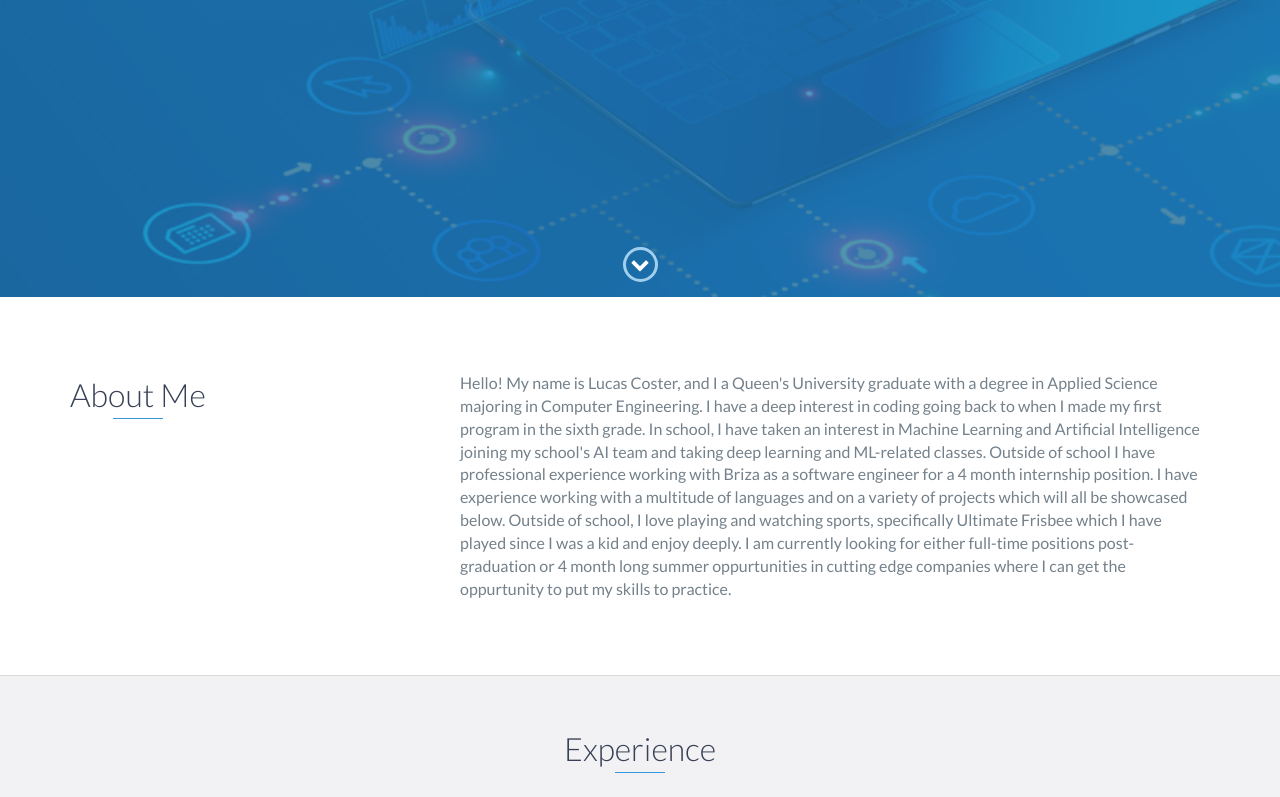
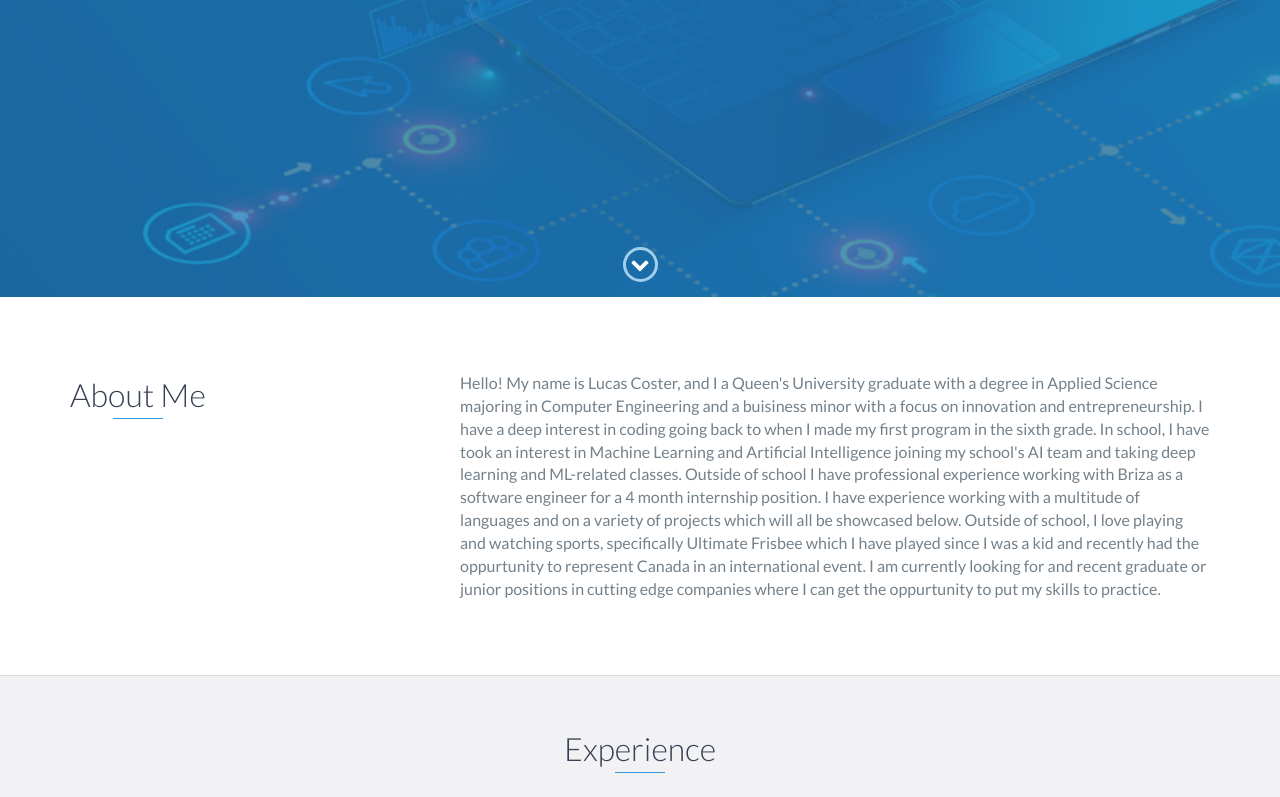
Before and after one commit to lucas22c/lucas22c.github.io, a website: page index.html in a window 1280 px wide. Shown: the part 503-1300 px from the top of the page. Drawn offline with nearby package versions, Linux system fonts and the light colour scheme.

Commit message:
updating about me

```diff
--- a/index.html
+++ b/index.html
@@ -73,7 +73,7 @@
                 </div>
                 <div class="col-md-8">
                     <p>
-                        Hello! My name is Lucas Coster, and I a Queen's University graduate with a degree in Applied Science majoring in Computer Engineering. I have a deep interest in coding going back to when I made my first program in the sixth grade. In school, I have taken an interest in Machine Learning and Artificial Intelligence joining my school's AI team and taking deep learning and ML-related classes. Outside of school I have professional experience working with Briza as a software engineer for a 4 month internship position. I have experience working with a multitude of languages and on a variety of projects which will all be showcased below. Outside of school, I love playing and watching sports, specifically Ultimate Frisbee which I have played since I was a kid and enjoy deeply. I am currently looking for either full-time positions post-graduation or 4 month long summer oppurtunities in cutting edge companies where I can get the oppurtunity to put my skills to practice.
+                        Hello! My name is Lucas Coster, and I a Queen's University graduate with a degree in Applied Science majoring in Computer Engineering and a buisiness minor with a focus on innovation and entrepreneurship. I have a deep interest in coding going back to when I made my first program in the sixth grade. In school, I have took an interest in Machine Learning and Artificial Intelligence joining my school's AI team and taking deep learning and ML-related classes. Outside of school I have professional experience working with Briza as a software engineer for a 4 month internship position. I have experience working with a multitude of languages and on a variety of projects which will all be showcased below. Outside of school, I love playing and watching sports, specifically Ultimate Frisbee which I have played since I was a kid and recently had the oppurtunity to represent Canada in an international event. I am currently looking for and recent graduate or junior positions in cutting edge companies where I can get the oppurtunity to put my skills to practice.
                     </p>
                 </div>
             </div>
```
